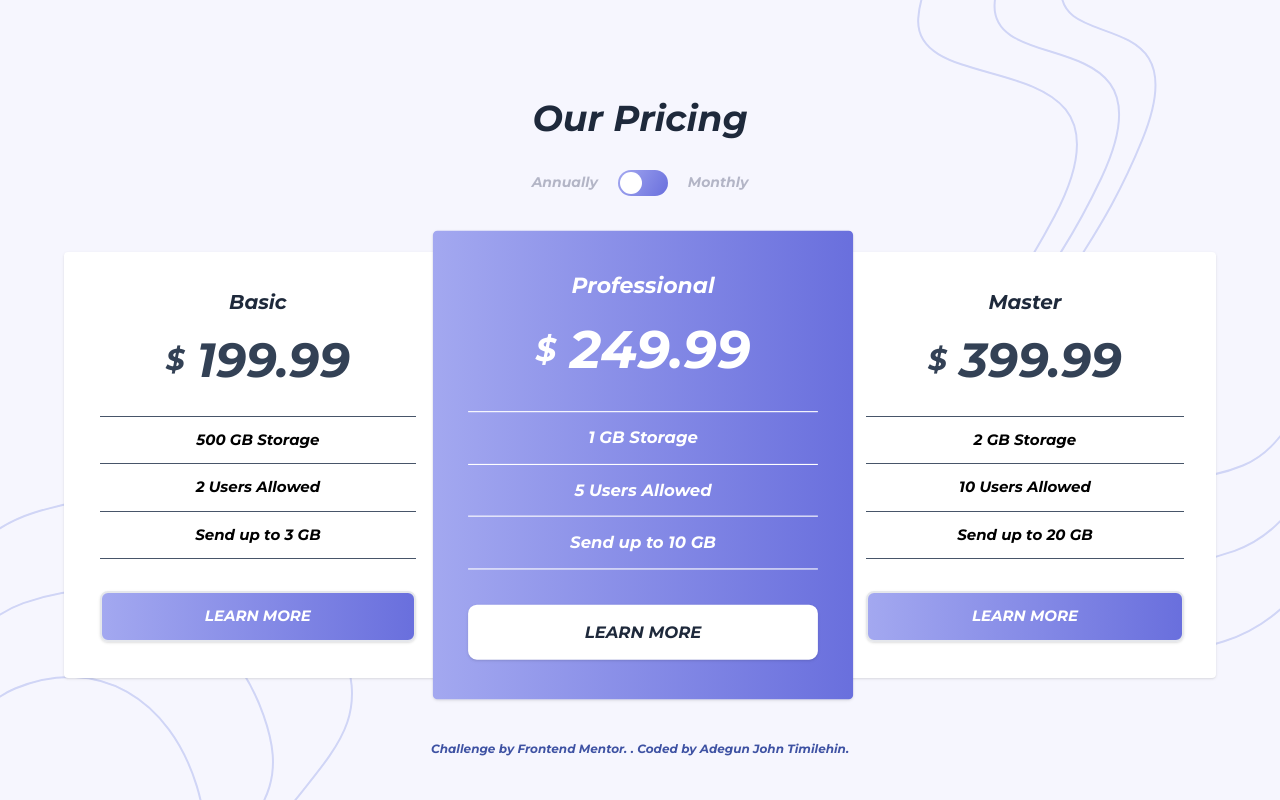
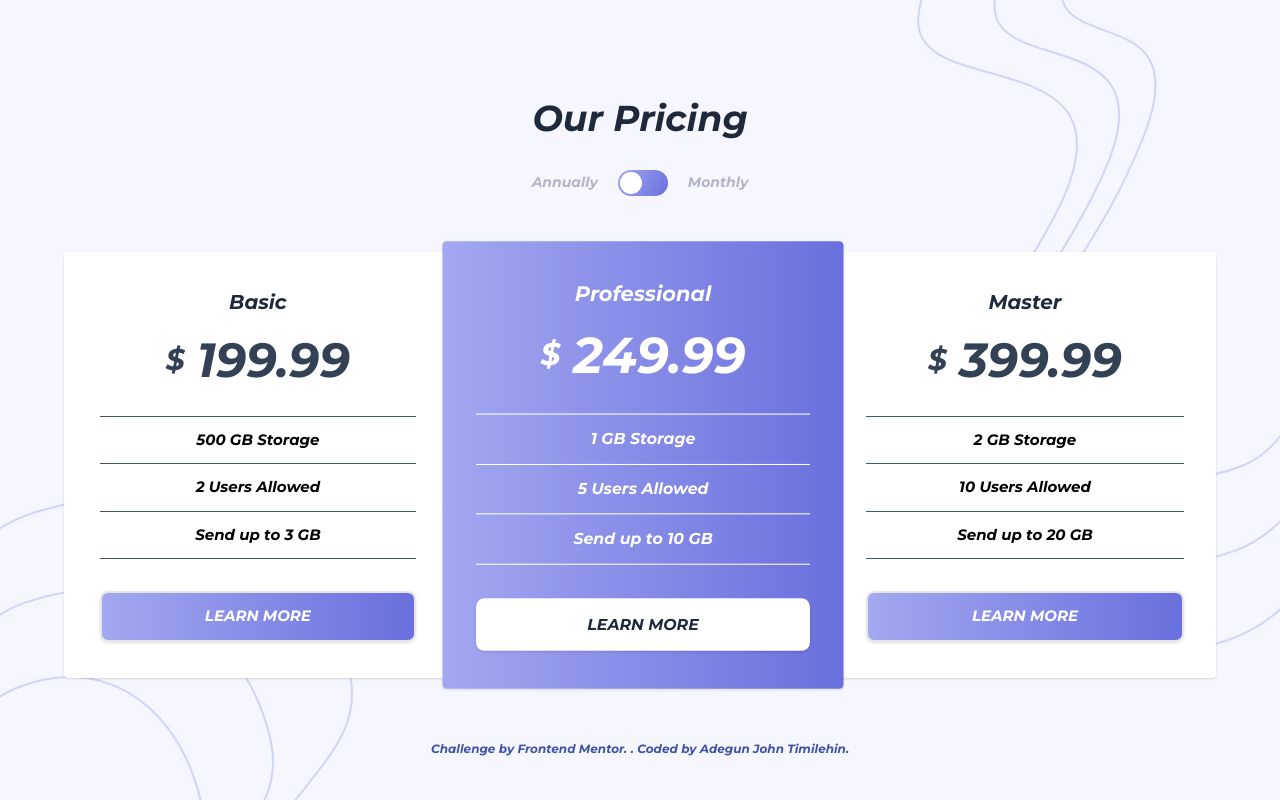
Before and after one commit to johnadegun6/price-component-with-toggle-review, a React (Create React App) app: page / in a window 1280 px wide. Built offline with nearby package versions, Linux system fonts and the light colour scheme.

Commit message:
update in width

```diff
--- a/src/App.js
+++ b/src/App.js
@@ -53,7 +53,7 @@ function App() {
 
 
            {/* CENTER CARD */}
-          <article className=" linear-gradient p-8 rounded shadow lg:w-full lg:scale-110 ">
+          <article className=" linear-gradient p-8 rounded shadow lg:w-full lg:scale-105">
             <h2 className=" text-xl mb-5 mt-1 text-white ">Professional</h2>
 
             {annually && (
```
